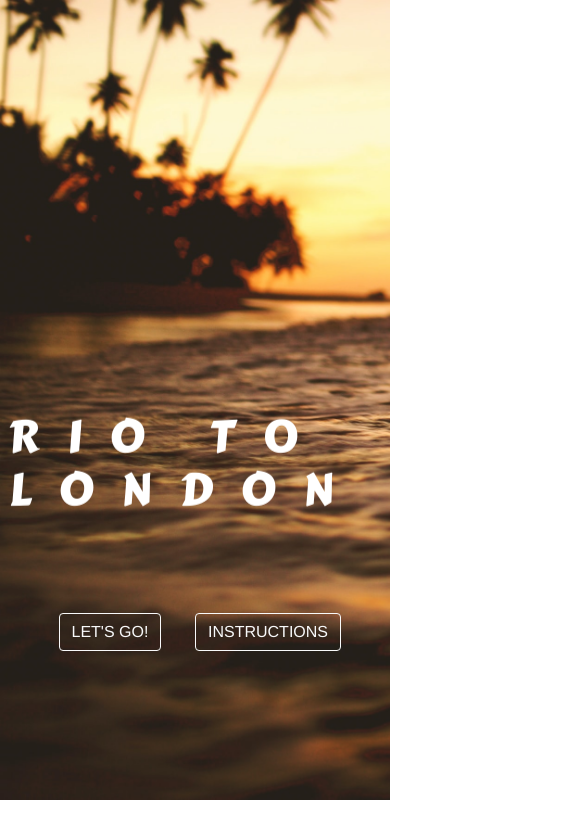
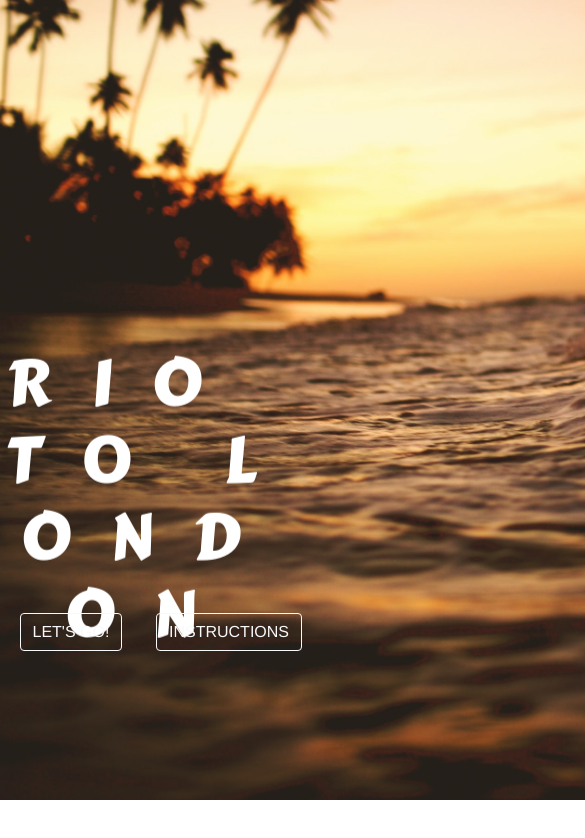
Before and after one commit to Code-Institute-Submissions/LRomero2-Rio-To-London2, a plain HTML site: page index.html in a window 390 px wide. Shown: the top 838 px of the page, 585 px wide, since content can reach past the window. Drawn offline with nearby package versions, Linux system fonts and the light colour scheme.

Commit message:
Styling the welcome page to fit different screen sizes.

```diff
--- a/assets/css/style.css
+++ b/assets/css/style.css
@@ -16,10 +16,18 @@ body {margin: 0;
 
 @media only screen and (max-width: 450px){
 .welcome
-{/*background: none;
-background-color: rgba(54, 116, 250, 0.699);*/
+{
 background-image: url('../imgs/welcomepagebackground.jpg');
 width: 200px;
+  height: 736px;
+  object-fit: cover;
+}
+}
+
+@media only screen and (max-width: 1140px){
+.welcome{
+background-image: url('../imgs/welcomepagebackground.jpg');
+width: 770px;
   height: 800px;
   object-fit: cover;
 }
@@ -45,6 +53,15 @@ width: 200px;
 }
 }
 
+@media only screen and (max-width: 768px){
+.container1{
+align-items: center;
+    position: absolute;
+    justify-content: center;
+    bottom: 20%;
+    left: 5%;
+}
+}
 
 .container2{
 align-items: center;
@@ -55,16 +72,27 @@ align-items: center;
 }
 
 
-  @media only screen and (max-width: 450px){
+  @media only screen and (max-width: 414px){
 .container2
 {align-items: center;
     position: absolute;
     justify-content: center;
     bottom: 20%;
-    right: 15%;
+    right: 5%;
 
 }
 }
+
+@media only screen and (max-width: 768px){
+.container2{
+align-items: center;
+    position: absolute;
+    justify-content: center;
+    bottom: 20%;
+    left: 40%;
+}
+}
+
 
 /*Popup box for instructions - Taken from - https://github.com/prithaupadhyay/Memory-Game*/
 .popup {
@@ -128,23 +156,36 @@ h2 {
     transform: translateY(-50%);
     letter-spacing: 0.2em;}
 
-@media only screen and (max-width: 450px){
+@media only screen and (max-width: 416px){
 h2
-{/*background: none;
-background-color: rgba(54, 116, 250, 0.699);*/
+{
 margin: 0;
     padding:0;
-    top:65%;
+    top:75%;
     width:90%;
     text-align: center;
     color: rgb(255, 255, 255);
     font-family: 'Carter One', cursive;
-    font-size: 2.8em;
+    font-size: 3em;
     position: absolute;
     transform: translateY(-50%);
 }
 }
 
+@media only screen and (max-width: 768px){
+h2{
+margin: 0;
+    padding:0;
+    top:60%;
+    width:70%;
+    text-align: center;
+    color: rgb(255, 255, 255);
+    font-family: 'Carter One', cursive;
+    font-size: 4em;
+    position: absolute;
+    transform: translateY(-50%);
+}
+}
 
 h2 span{
     opacity: 0;
```
